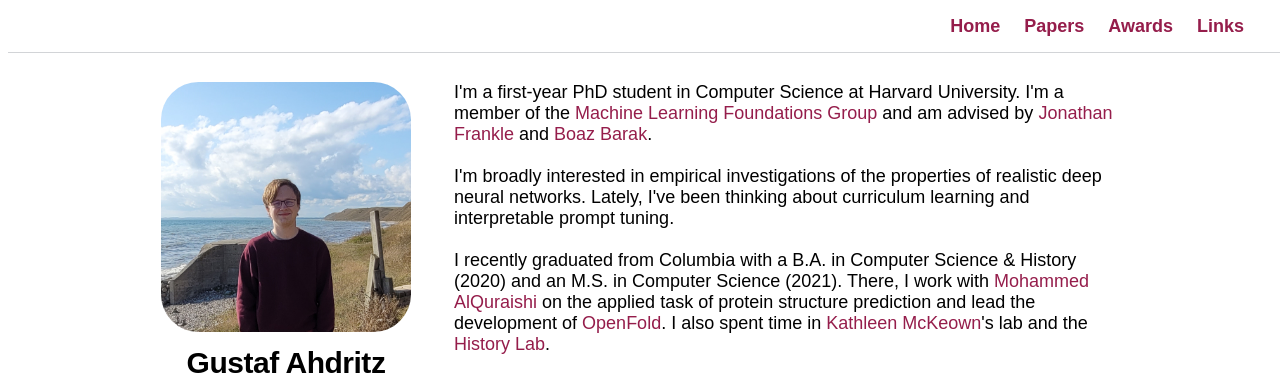
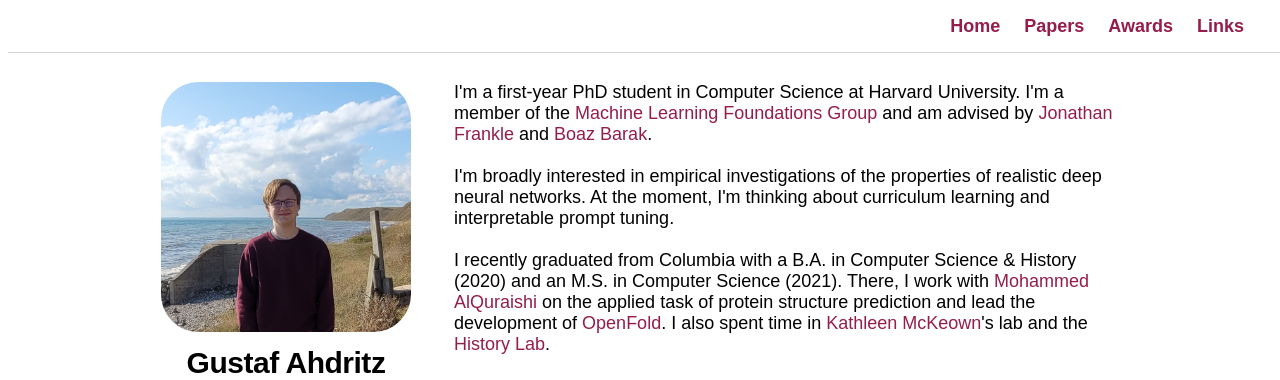
Before and after one commit to gahdritz/gahdritz.github.io, a Jekyll site: the page built from index.html, in a window 1280 px wide and 1110 px high. Shown: the top 380 px of the window. Built offline with Jekyll 4.4.1, drawn with Linux system fonts in a browser that asks for light colours; some web fonts are replaced.

Commit message:
Reword bio

```diff
--- a/index.html
+++ b/index.html
@@ -15,7 +15,7 @@
 
 <div class="text">
     <span> I'm a first-year PhD student in Computer Science at Harvard University. I'm a member of the <a href="https://mlfoundations.org">Machine Learning Foundations Group</a> and am advised by <a href="http://www.jfrankle.com">Jonathan Frankle</a> and <a href="https://boazbarak.org">Boaz Barak</a>.</span><br><br>
-    <span> I'm broadly interested in empirical investigations of the properties of realistic deep neural networks. Lately, I've been thinking about curriculum learning and interpretable prompt tuning.</span><br><br>
+    <span> I'm broadly interested in empirical investigations of the properties of realistic deep neural networks. At the moment, I'm thinking about curriculum learning and interpretable prompt tuning.</span><br><br>
         <span> I recently graduated from Columbia with a B.A. in Computer Science &amp; History (2020) and an M.S. in Computer Science (2021). There, I work with <a href="https://aqlab.io">Mohammed AlQuraishi</a> on the applied task of protein structure prediction and lead the development of <a href="https://www.github.com/aqlaboratory/openfold">OpenFold</a>. I also spent time in <a href="http://www.cs.columbia.edu/~kathy/">Kathleen McKeown</a>'s lab and the <a href="https://history-lab.org">History Lab</a>.</span><br>
 
     <div id="paper-header">
```
